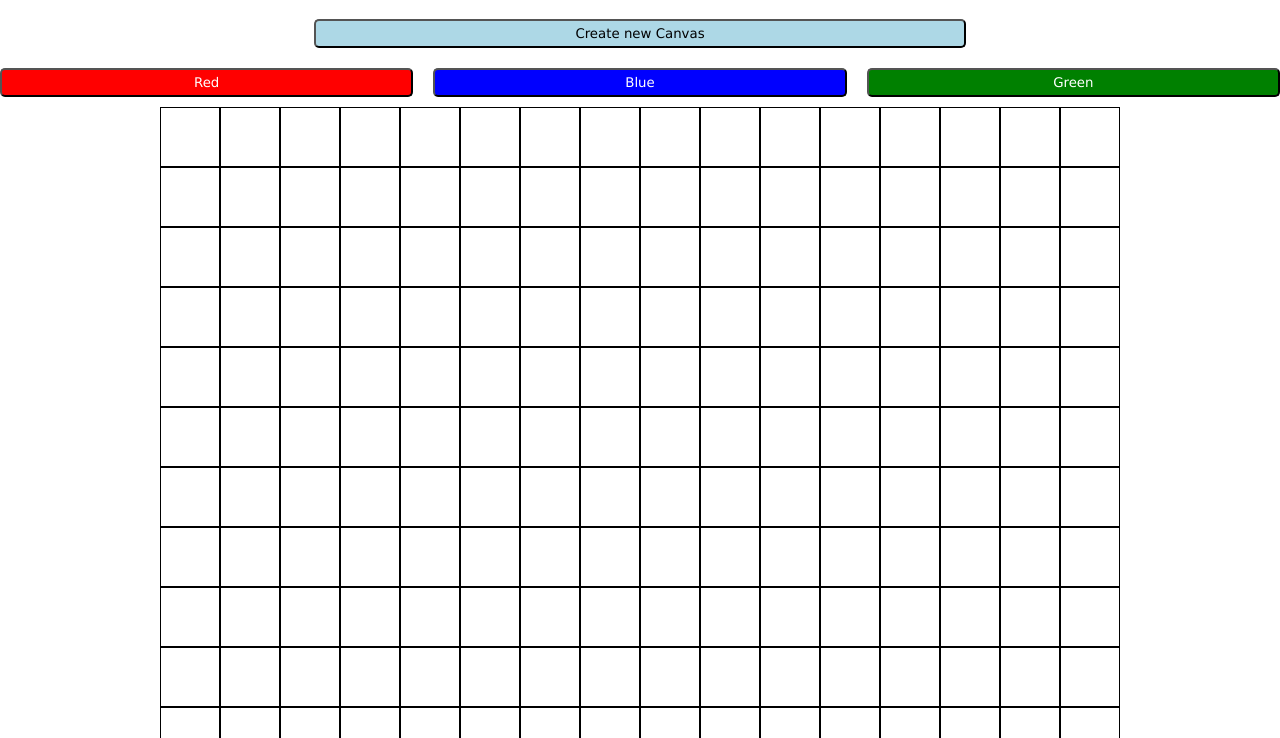
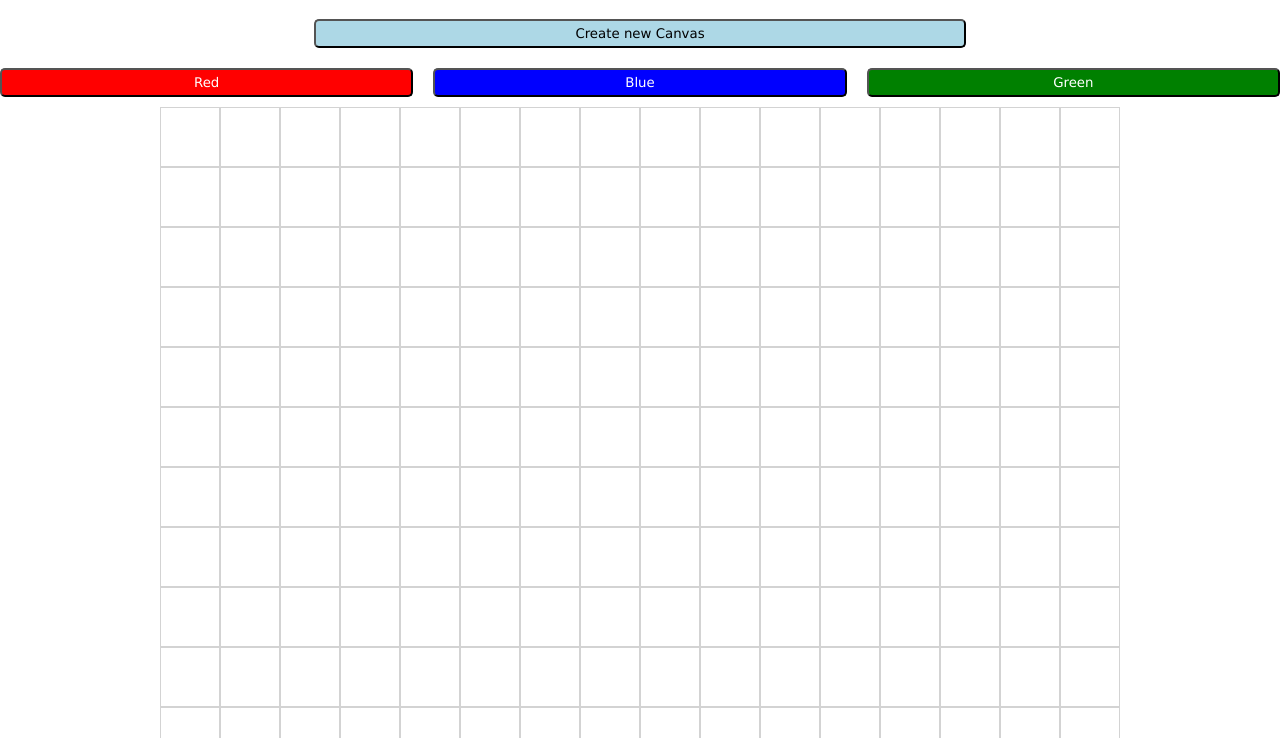
Before and after one commit to Jannolo/odin-etch-a-sketch, a plain HTML site: page index.html in a window 1280 px wide. Shown: the part 62-800 px from the top of the page. Drawn offline with Linux system fonts and the light colour scheme.

Commit message:
Changed border color to lightgrey

```diff
--- a/style.css
+++ b/style.css
@@ -37,7 +37,7 @@ h1 {
 
     aspect-ratio: 1/1;
 
-    border: 0.5px solid black;
+    border: 0.01px solid lightgray;
 }
 
 #colorSelection {
```
